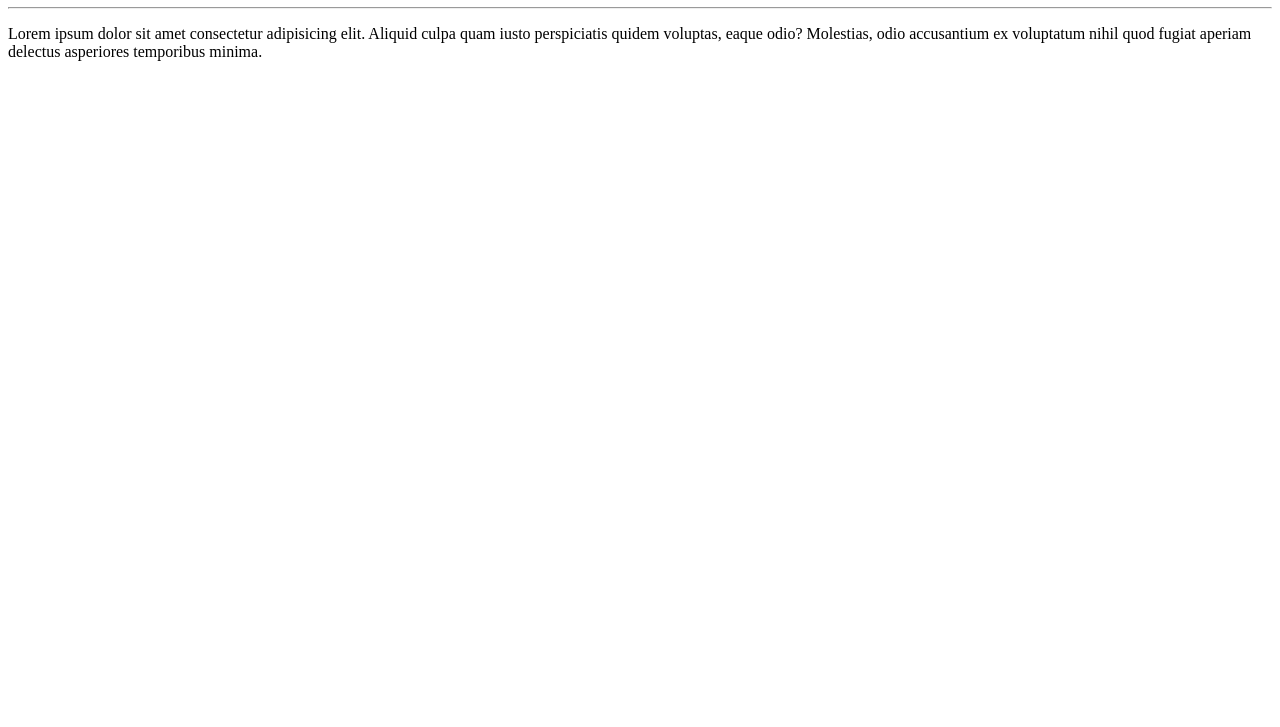
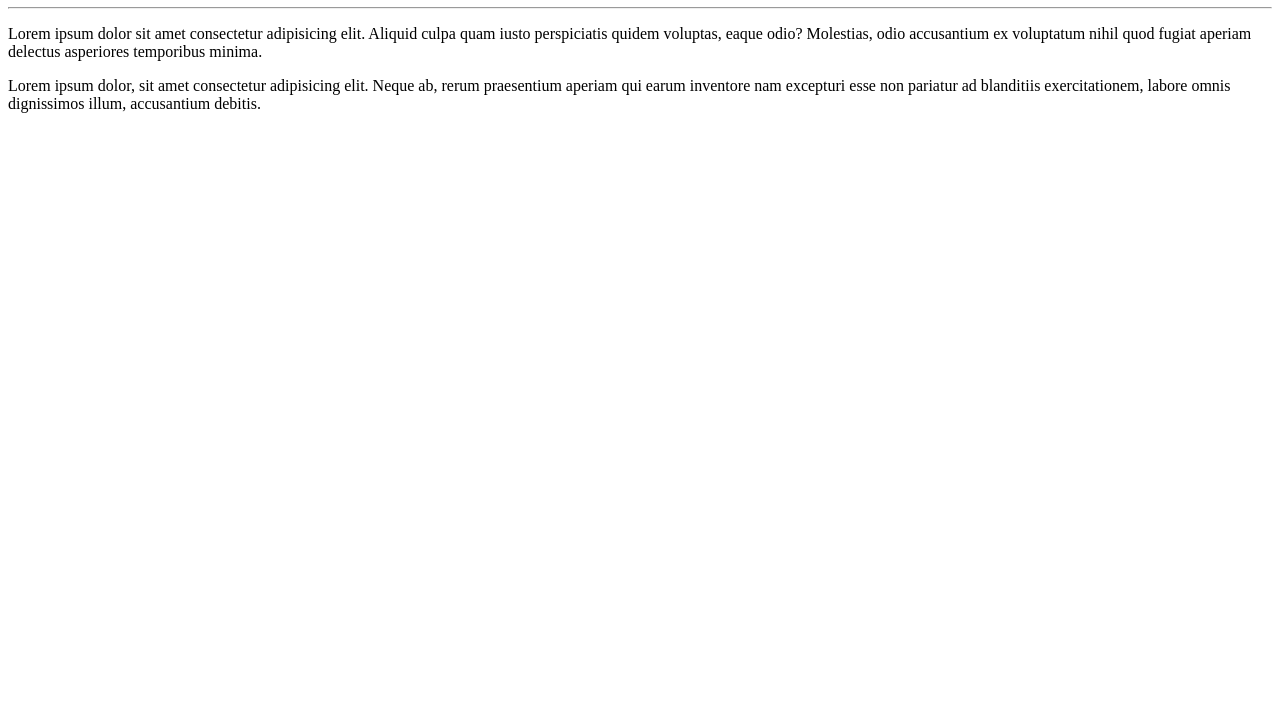
Before and after one commit to saraweiand/Primeiro-Repositorio, a plain HTML site: page site-exemplo/index.html in a window 1280 px wide. Shown: the part 73-800 px from the top of the page. Drawn offline with Linux system fonts and the light colour scheme.

Commit message:
Adding another paragraph

```diff
--- a/site-exemplo/index.html
+++ b/site-exemplo/index.html
@@ -9,5 +9,6 @@
     <h1>Olá, Mundo!</h1>
     <hr>
     <p>Lorem ipsum dolor sit amet consectetur adipisicing elit. Aliquid culpa quam iusto perspiciatis quidem voluptas, eaque odio? Molestias, odio accusantium ex voluptatum nihil quod fugiat aperiam delectus asperiores temporibus minima.</p>
+    <p>Lorem ipsum dolor, sit amet consectetur adipisicing elit. Neque ab, rerum praesentium aperiam qui earum inventore nam excepturi esse non pariatur ad blanditiis exercitationem, labore omnis dignissimos illum, accusantium debitis.</p>
 </body>
 </html>
```
